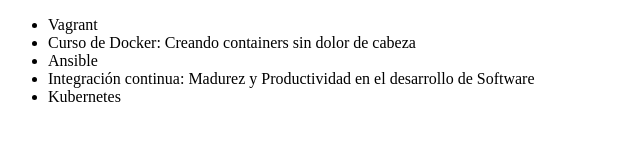
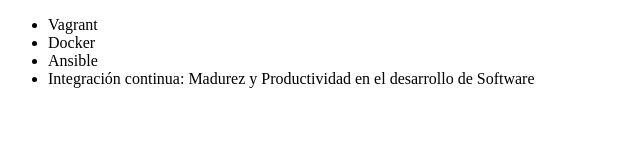
Before and after one commit to Strikys12/Servidorlocal, a plain HTML site: page index.html in a window 1280 px wide. Shown: the whole page, without its empty margins (0-640 px from the left). Drawn offline with Linux system fonts and the light colour scheme.

Commit message:
comiteo algo otra vez

```diff
--- a/index.html
+++ b/index.html
@@ -2,15 +2,14 @@
 <html lang = "en">
 <head>
      <meta charset = "UTF-8">
-     <title> Lista de cursos de DevOps de Alura </title>
+     <title> Lista de cursos de DevOps de Alura prueba </title>
 </head>
 <body>
      <ul>
          <li> Vagrant </li>
-         <li> Curso de Docker: Creando containers sin dolor de cabeza</li>
+         <li> Docker </li>
          <li> Ansible </li>
          <li> Integración continua: Madurez y Productividad en el desarrollo de Software </li>
-         <li>Kubernetes</li>
      </ul>
 </body>
 </html>
```
